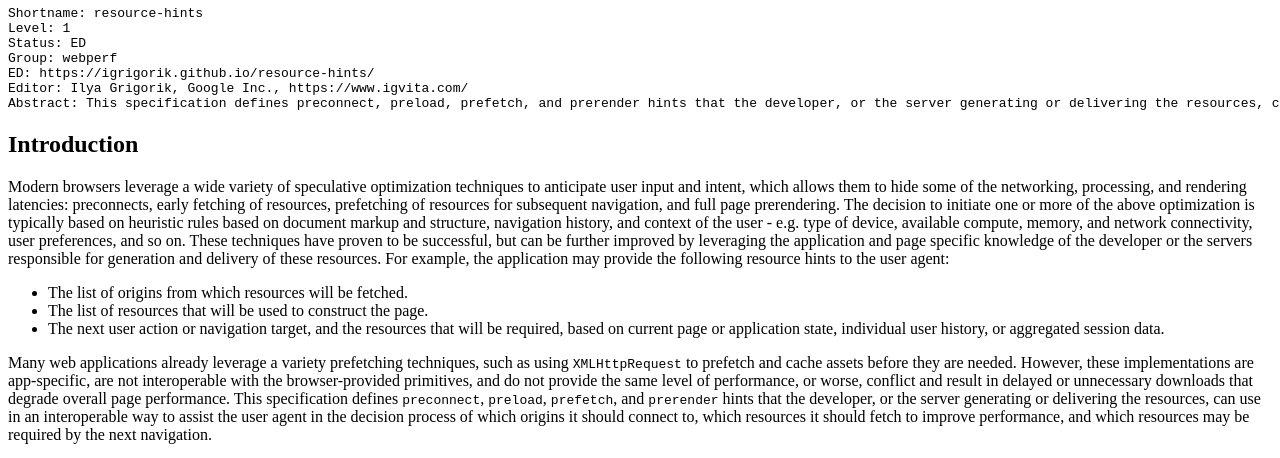
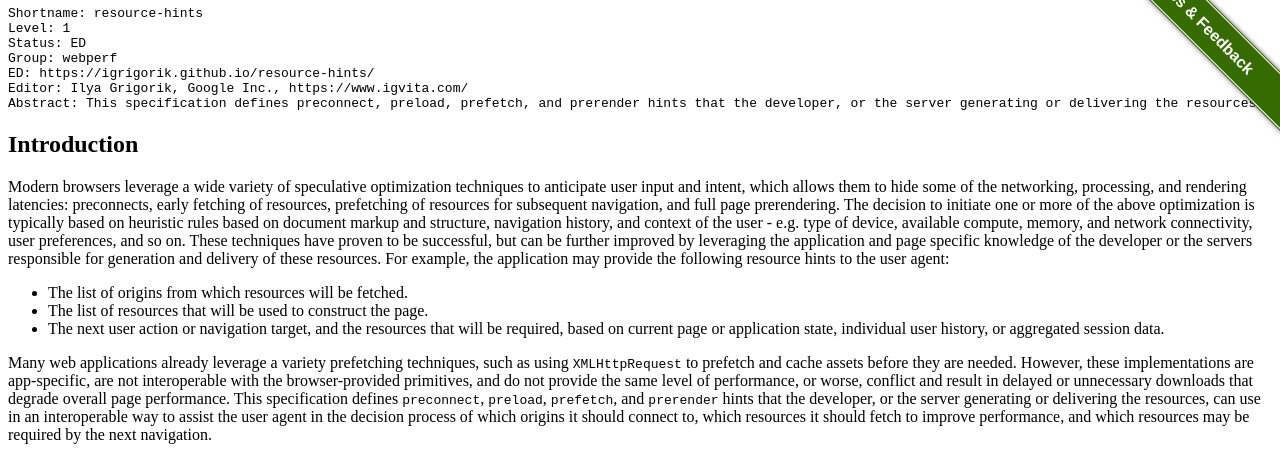
Before and after one commit to igrigorik/resource-hints, a website: page index.src.html in a window 1280 px wide. Shown: the part 60-518 px from the top of the page. Drawn offline with Linux system fonts and the light colour scheme.

Commit message:
add issues and feedback banner

```diff
--- a/index.src.html
+++ b/index.src.html
@@ -8,6 +8,13 @@ ED: https://igrigorik.github.io/resource-hints/
 Editor: Ilya Grigorik, Google Inc., https://www.igvita.com/
 Abstract: This specification defines <code>preconnect</code>, <code>preload</code>, <code>prefetch</code>, and <code>prerender</code> hints that the developer, or the server generating or delivering the resources, can use in an interoperable way to assist the user agent in the decision process of which origins it should connect to, which resources it should fetch to improve performance, and which resources may be required by the next navigation.
 </pre>
+
+<style>
+#forkongithub a{background:#356b00;color:#fff;text-decoration:none;font-family:arial,sans-serif;text-align:center;font-weight:bold;padding:5px 40px;font-size:1rem;line-height:2rem;position:relative;transition:0.5s;}#forkongithub a:hover{background:#c11;color:#fff;}#forkongithub a::before,#forkongithub a::after{content:"";width:100%;display:block;position:absolute;top:1px;left:0;height:1px;background:#fff;}#forkongithub a::after{bottom:1px;top:auto;}@media screen and (min-width:800px){#forkongithub{position:fixed;display:block;top:0;right:0;width:200px;overflow:hidden;height:200px;z-index:9999;}#forkongithub a{width:200px;position:absolute;top:60px;right:-60px;transform:rotate(45deg);-webkit-transform:rotate(45deg);-ms-transform:rotate(45deg);-moz-transform:rotate(45deg);-o-transform:rotate(45deg);box-shadow:0px 0px 5px rgba(0,0,0,0.6);}}
+</style>
+
+<span id="forkongithub"><a href="https://github.com/igrigorik/resource-hints/issues">Issues &amp; Feedback</a></span>
+
 
 <h2 id="intro">Introduction</h2>
 
```
